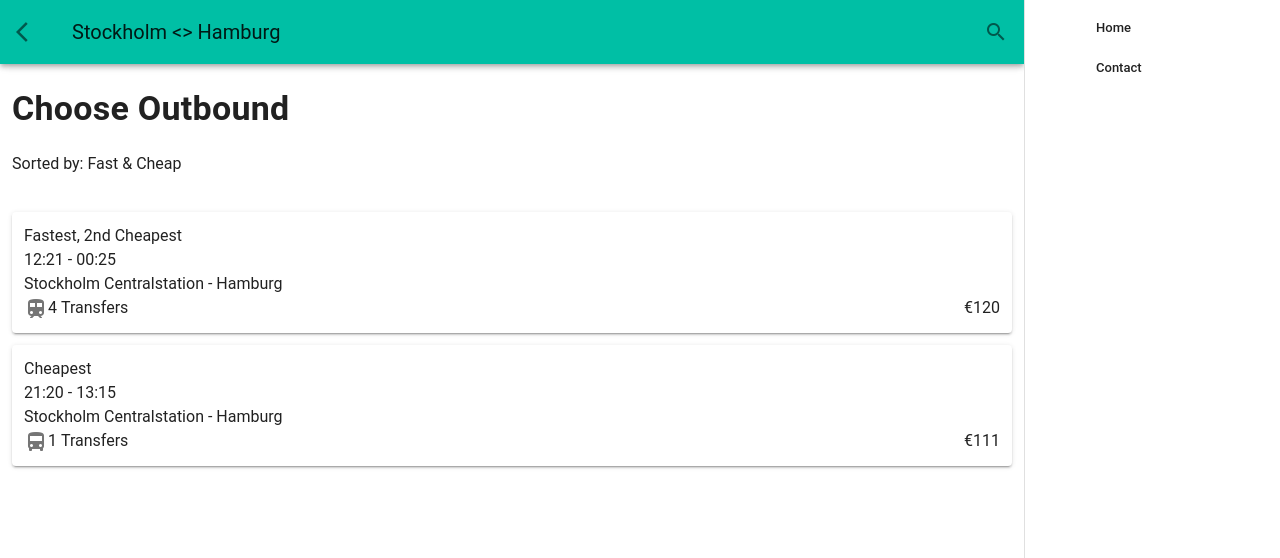
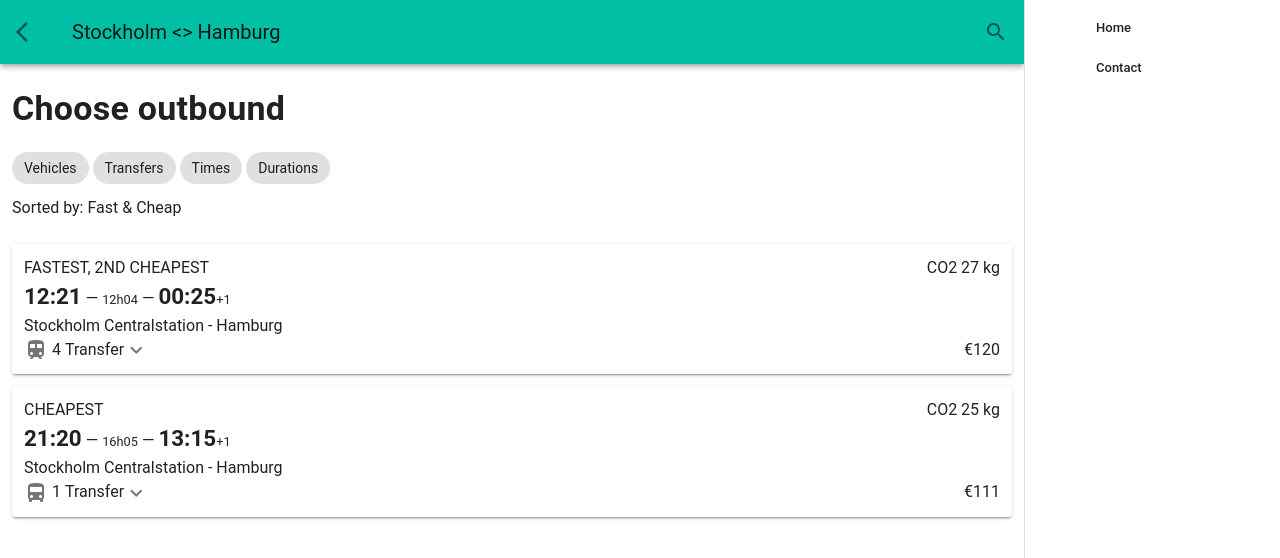
Before and after one commit to ggho/around-eu, a Vue app: page / in a window 1280 px wide. Both pictures are taken after typing "Sample", "Sample", "Sample", "Sample" into the empty fields and a click on the button "SEARCH". Shown: the top 558 px of the page. Built offline with nearby package versions, Linux system fonts and the light colour scheme; a small style sheet from the web is missing.

Commit message:
UI for Route details

```diff
--- a/src/components/ListingPage.vue
+++ b/src/components/ListingPage.vue
@@ -2,38 +2,78 @@
   <v-container>
     <v-row class="mt-3" justify="center" no-gutters>
       <v-col cols="12">
-        <h1 class="display-1 font-weight-bold">Choose Outbound</h1>
+        <h1 class="display-1 font-weight-bold">Choose outbound</h1>
       </v-col>
     </v-row>
 
-    <v-row class="mt-6" no-gutters>Sorted by: Fast & Cheap</v-row>
+    <v-row class="mt-3">
+      <v-col cols="12">
+        <v-chip link>Vehicles</v-chip>
+        <v-chip link class="ml-1">Transfers</v-chip>
+        <v-chip link class="ml-1">Times</v-chip>
+        <v-chip link class="ml-1">Durations</v-chip>
+      </v-col>
+    </v-row>
 
-    <v-row class="mt-6" justify="center" no-gutters>
+    <v-row class="mt-3" no-gutters>Sorted by: Fast & Cheap</v-row>
+
+    <v-row class="mt-3" justify="center" no-gutters>
       <v-col cols="12">
-        <v-card v-for="(item, i) in routes" :key="i" class="mt-3">
+        <template v-for="(item, i) in routes">
+          <v-card class="mt-3" :key="i">
             <v-container>
-            <div v-text="item.most"></div>
+              <div class="d-flex justify-space-between">
+                <div v-text="item.most" class="text-uppercase"></div>
+                <div>
+                  CO2
+                  <span v-text="item.co2"></span>
+                  kg
+                </div>
+              </div>
 
               <div>
-              <span v-text="item.timeFrom"></span>
-              <span>&nbsp;-&nbsp;</span>
-              <span v-text="item.timeTo"></span>
+                <span v-text="item.timeFrom" class="font-weight-bold" style="font-size: 1.4em;"></span>
+                <span>&#32;—&#32;</span>
+                <span v-text="item.duration" style="font-size:0.8em"></span>
+                <span>&#32;—&#32;</span>
+                <span v-text="item.timeTo" class="font-weight-bold" style="font-size: 1.4em;"></span>
+                <span v-show="item.timeToPlus1" style="font-size:0.8em">+1</span>
               </div>
-            <div>
-              <span v-text="item.locationFrom"></span>
-              <span>&nbsp;-&nbsp;</span>
-              <span v-text="item.locationTo"></span>
+              <div>{{item.locationFrom}} - {{item.locationTo}}</div>
+              <div class="d-flex justify-space-between">
+                <div @click="item.showDetails = !item.showDetails">
+                  <v-icon>{{item.vehicle}}</v-icon>
+                  <span class="ml-1">{{item.transfers}}</span>
+                  <span class="ml-1">Transfer</span>
+                  <v-icon>{{item.showDetails ? 'keyboard_arrow_up' : 'keyboard_arrow_down'}}</v-icon>
                 </div>
-            <div class="d-flex justify-space-between">
-              <div>
-                <v-icon v-text="item.vehicle"></v-icon>
-                <span v-text="item.transfers"></span>
-                <span>&nbsp;Transfers</span>
+
+                <div v-text="item.price"></div>
               </div>
-              <div v-text="item.price"></div>
+
+              <div v-show="item.showDetails">
+                <v-divider class="my-6"></v-divider>
+                <v-row v-for="(details, i) in item.routeDetails" :key="i" no-gutters>
+                  <v-col cols="3">
+                    <div class="font-weight-bold">{{details.time}}</div>
+                    <div>{{details.duration}}</div>
+                  </v-col>
+                  <v-col
+                    cols="9"
+                    class="pl-2"
+                    :style="'border-left: 2px ' + (i%2 == 0 ? 'solid' : 'dotted')"
+                  >
+                    <div
+                      :class="(i == 0 || i == item.routeDetails.length-1) ? 'font-weight-bold' : ''"
+                    >{{details.station}}</div>
+                    <div>{{details.carrier}}</div>
+                    <v-spacer v-show="i < (item.routeDetails.length-1)" style="height: 2em;"></v-spacer>
+                  </v-col>
+                </v-row>
               </div>
             </v-container>
           </v-card>
+        </template>
       </v-col>
     </v-row>
   </v-container>
@@ -62,7 +102,47 @@
         locationTo: "Hamburg",
         transfers: 4,
         vehicle: "train",
-        price: "€120"
+        price: "€120",
+        co2: "27",
+        showDetails: false,
+        routeDetails: [
+          {
+            time: "12:21",
+            station: "Stokcholm Cityterminalen",
+            carrier: "Flixbus",
+            duration: "8h55"
+          },
+          {
+            time: "0:00",
+            timePlus1: true,
+            station: "København, Ingerslevsgade (Central Bus Station)",
+            transferDuration: "1h30"
+          },
+          {
+            time: "00:00",
+            station: "Stokcholm Cityterminalen",
+            carrier: "Flixbus",
+            duration: "8h55"
+          },
+          {
+            time: "6:05",
+            timePlus1: true,
+            station: "København, Ingerslevsgade (Central Bus Station)",
+            transferDuration: "1h30"
+          },
+          {
+            time: "7:35",
+            station: "København, Ingerslevsgade (Central Bus Station)",
+            carrier: "Flixbus",
+            duration: "5h40"
+          },
+          {
+            time: "13:15",
+            timePlus1: false,
+            station: "Hamburg, ZOB am Hbf",
+            transferDuration: ""
+          }
+        ]
       },
       {
         most: "Cheapest",
@@ -74,7 +154,35 @@
         locationTo: "Hamburg",
         transfers: 1,
         vehicle: "directions_bus",
-        price: "€111"
+        price: "€111",
+        co2: "25",
+        showDetails: false,
+        routeDetails: [
+          {
+            time: "21:10",
+            station: "Stokcholm Cityterminalen",
+            carrier: "Flixbus",
+            duration: "8h55"
+          },
+          {
+            time: "6:05",
+            timePlus1: true,
+            station: "København, Ingerslevsgade (Central Bus Station)",
+            transferDuration: "1h30"
+          },
+          {
+            time: "7:35",
+            station: "København, Ingerslevsgade (Central Bus Station)",
+            carrier: "Flixbus",
+            duration: "5h40"
+          },
+          {
+            time: "13:15",
+            timePlus1: false,
+            station: "Hamburg, ZOB am Hbf",
+            transferDuration: ""
+          }
+        ]
       }
     ]
   })
```
Lines whose indentation alone changed are shown as unchanged.
